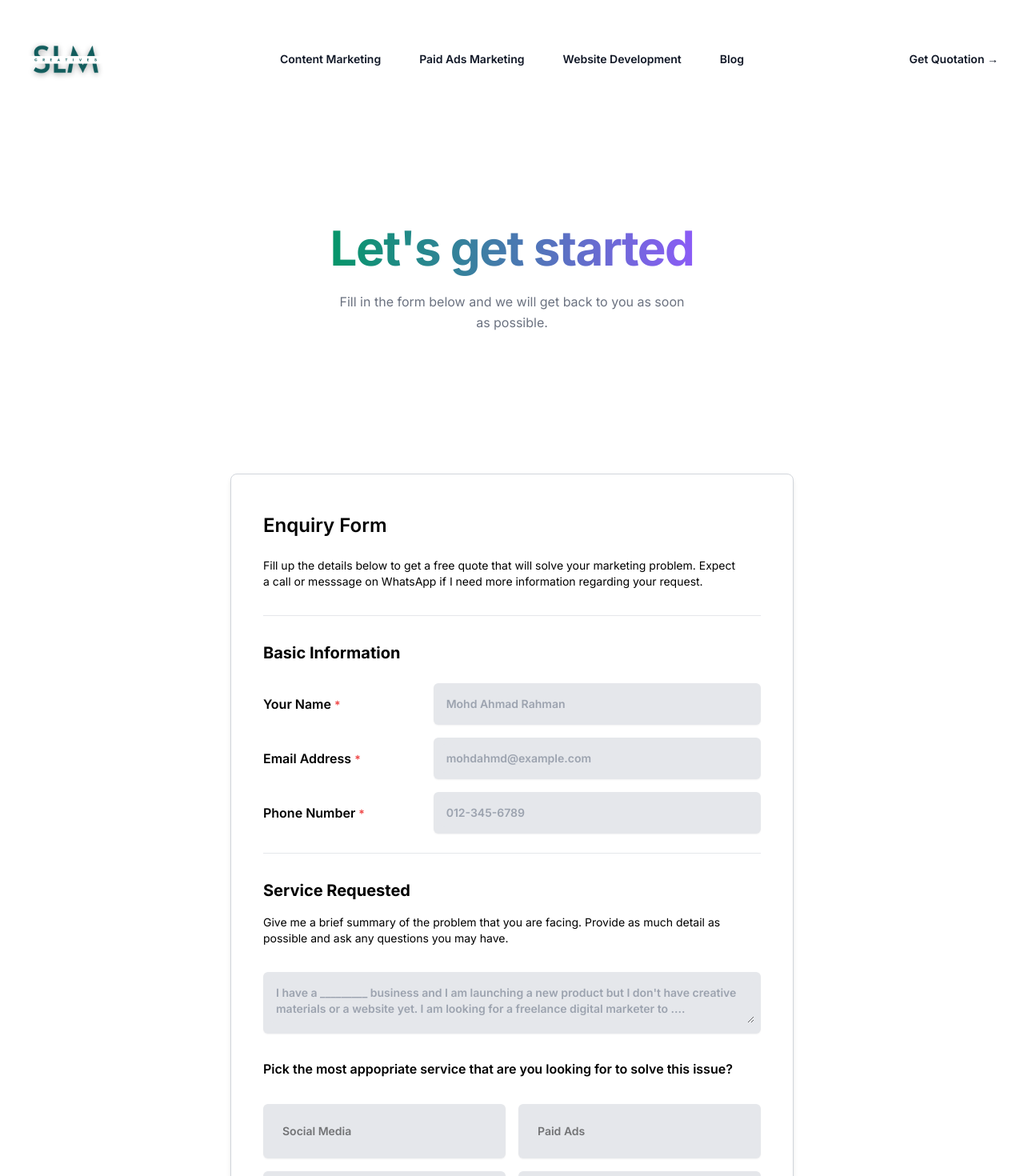
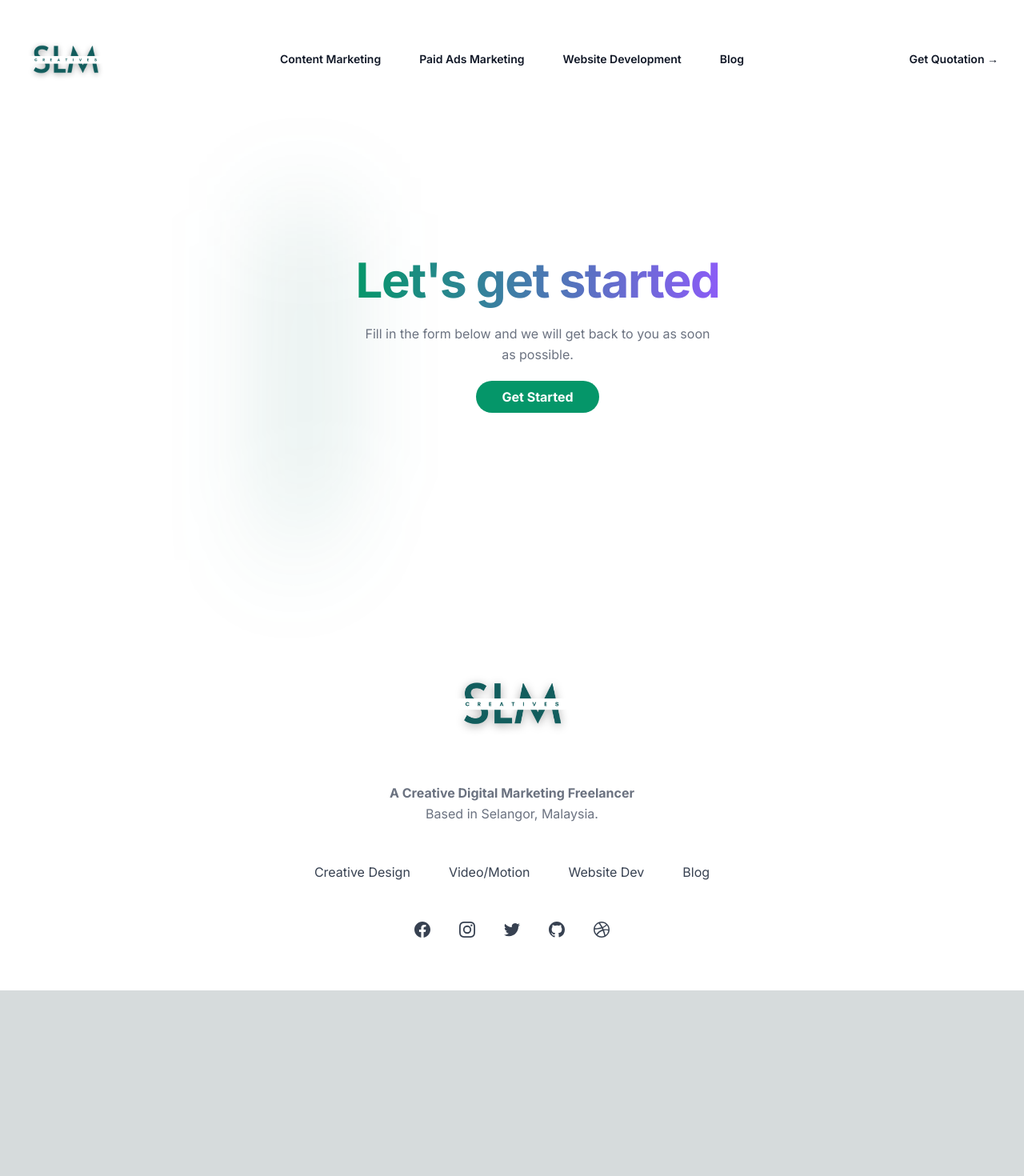
Before and after one commit to SLMCreatives/slm-website, a Next.js app: page /form in a window 1280 px wide. Shown: the top 1470 px of the page at 80% size. After the commit the page ends 1238 px from the top, so only its background shows below. Built offline with nearby package versions, Linux system fonts and the light colour scheme.

Commit message:
form page

```diff
--- a/app/form/page.tsx
+++ b/app/form/page.tsx
@@ -1,4 +1,5 @@
 "use client";
+
 import React, { useState } from "react";
 import Image from "next/image";
 import Header from "Sulaiman/app/Components/Header";
@@ -7,15 +8,37 @@ import FStepOne from "Sulaiman/app/Components/FormField";
 import FStepTwo from "Sulaiman/app/Components/FStepTwo";
 import { Field, Button } from "@headlessui/react";
 import MarketingForm from "../Components/MarketingForm";
+import {
+  Dialog,
+  DialogPanel,
+  DialogTitle,
+  Description,
+} from "@headlessui/react";
 
 export default function Form() {
+  const [formOpen, setFormOpen] = useState(false);
   return (
     <main>
       <Header />
 
       <div className="flex justify-center items-center bg-white">
         <div className="relative isolate px-6 pt-14 lg:px-8">
-          <div className="mx-auto max-w-2xl py-12 sm:py-32 lg:py-56">
+          <div
+            className="absolute inset-x-0 -top-40 -z-10 transform-gpu overflow-hidden blur-3xl sm:-top-80"
+            aria-hidden="true"
+          >
+            <div
+              className="relative left-[calc(50%-11rem)] aspect-[1155/678] w-[36.125rem] -translate-x-1/2 rotate-[30deg] bg-gradient-to-tr from-emerald-400 to-teal-800 opacity-20 sm:left-[calc(50%-30rem)] sm:w-[72.1875rem]"
+              style={{
+                clipPath:
+                  "polygon(74.1% 44.1%, 100% 61.6%, 97.5% 26.9%, 85.5% 0.1%, 80.7% 2%, 72.5% 32.5%, 60.2% 62.4%, 52.4% 68.1%, 47.5% 58.3%, 45.2% 34.5%, 27.5% 76.7%, 0.1% 64.9%, 17.9% 100%, 27.6% 76.8%, 76.1% 97.7%, 74.1% 44.1%)",
+              }}
+            />
+          </div>
+        </div>
+
+        <div className="relative isolate px-6 pt-14 lg:px-8">
+          <div className="mx-auto max-w-2xl py-12 mt-10 sm:py-32 lg:py-56">
             <div className="text-center">
               <h1 className="py-8 -my-8 text-4xl font-bold tracking-tight bg-clip-text text-transparent bg-gradient-to-r from-emerald-600 to-violet-500 sm:text-6xl">
                 Let's get started
@@ -24,18 +47,31 @@ export default function Form() {
                 Fill in the form below and we will get back to you as soon as
                 possible.
               </p>
+              <button
+                type="button"
+                className="bg-emerald-600 hover:bg-emerald-500 justify-center items-center text-white font-bold py-2 px-8 rounded-full mt-5"
+                onClick={() => setFormOpen(true)}
+              >
+                Get Started
+              </button>
             </div>
           </div>
         </div>
       </div>
-      <div className="flex justify-center items-center bg-white lg:-mt-20">
-        <div
-          className="relative h-min-[30rem] w-[30rem] lg:w-[70rem]  justify-center items-center"
-          id="form-container"
-        >
-          <MarketingForm />
+      <Dialog
+        open={formOpen}
+        onClose={() => setFormOpen(false)}
+        className="relative z-50"
+      >
+        <div className="fixed inset-0 flex w-screen h-screen items-center justify-center">
+          <DialogPanel className=" m-0 w-full h-full overflow-scroll border-none bg-emerald-100">
+            <MarketingForm />
+            <div className="fixed top-[2rem] right-[2rem]">
+              <button onClick={() => setFormOpen(false)}>Close</button>
+            </div>
+          </DialogPanel>
         </div>
-      </div>
+      </Dialog>
       <Footer />
     </main>
   );
```
